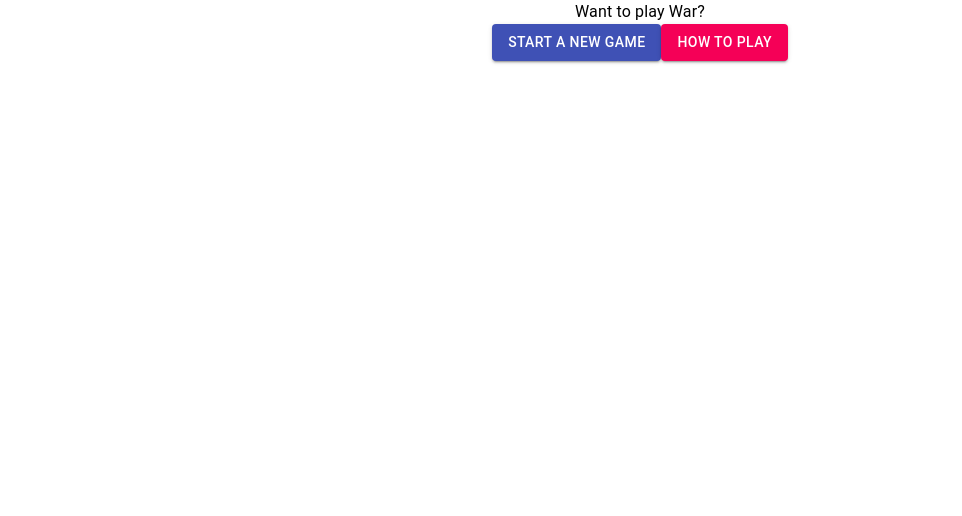
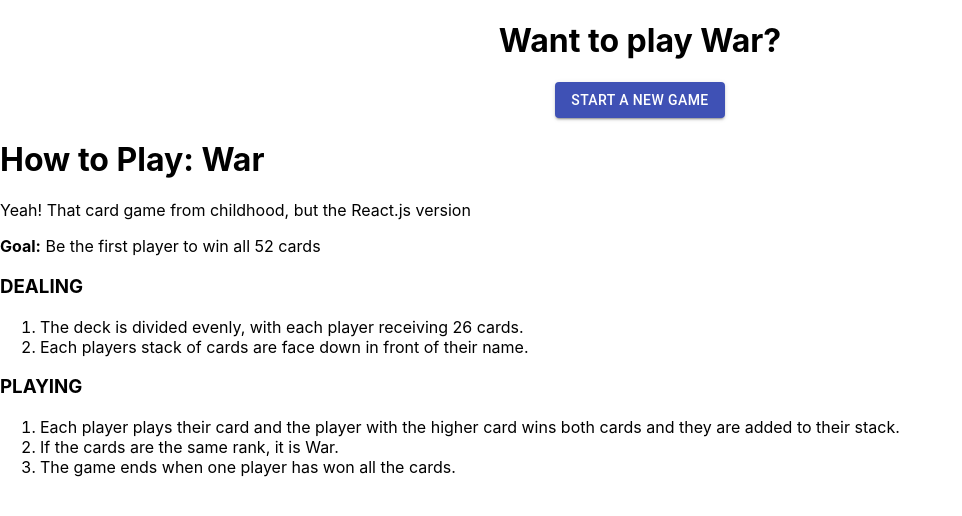
Before and after one commit to jadaquandt/React-War-in-Space, a React (Create React App) app: page /home in a window 1280 px wide. Shown: the top 516 px of the page, without its empty margins (0-962 px from the left). Built offline with nearby package versions, Linux system fonts and the light colour scheme.

Commit message:
adding instructions component and working on rendering cards onClick

```diff
--- a/src/components/App.jsx
+++ b/src/components/App.jsx
@@ -1,7 +1,7 @@
 import React from 'react';
 import Table from './Table';
 // import Game from './Game';
-// import Instructions from './Instructions';
+import Instructions from './Instructions';
 
 import {
   BrowserRouter as Router,
@@ -15,8 +15,7 @@ const App = () => (
   <Router>
     <Redirect from='/' to='/home' />
     <Table />
-    {/* <Game /> */}
-    {/* <Instructions /> */}
+    <Instructions />
     {/* <Game /> */}
         {/* <Route exact path="/home" />
         <Route path="/home/game" component={Game} /> */}
--- a/src/components/Game.jsx
+++ b/src/components/Game.jsx
@@ -174,8 +174,6 @@ else if (winner === 'Player Two') {
     }
 
     render() {
-        // console.log(this.state.playerOne)
-        // console.log(this.state.playerTwo)
         if (this.state.playerOne.length === 0) {
             return (
                 <div>
@@ -190,8 +188,8 @@ else if (winner === 'Player Two') {
                 </div>
             )
         }
-        let p1Card = this.state.playerOne[0]
-        let p2Card = this.state.playerTwo[0]
+        // let p1Card = this.state.playerOne[0]
+        // let p2Card = this.state.playerTwo[0]
         return (
             <div>
 
--- a/src/components/Instructions.jsx
+++ b/src/components/Instructions.jsx
@@ -1,17 +1,32 @@
 import React, { Component } from 'react'
-import Button from '@material-ui/core/Button';
-import List from '@material-ui/core/List';
-import ListItem from '@material-ui/core/ListItem';
-import ListItemText from '@material-ui/core/ListItemText';
-import DialogTitle from '@material-ui/core/DialogTitle';
-import Dialog from '@material-ui/core/Dialog';
-import Typography from '@material-ui/core/Typography';
+// import Button from '@material-ui/core/Button';
+// import List from '@material-ui/core/List';
+// import ListItem from '@material-ui/core/ListItem';
+// import ListItemText from '@material-ui/core/ListItemText';
+// import DialogTitle from '@material-ui/core/DialogTitle';
+// import Dialog from '@material-ui/core/Dialog';
+// import Typography from '@material-ui/core/Typography';
 
 export class Instructions extends Component {
     render() {
         return (
-            <div>
-                <p>Here are the instructions</p>
+            <div
+            // style= {{textAlign: 'center'}}
+            >
+                <h1>How to Play: War</h1>
+                <p>Yeah! That card game from childhood, but the React.js version</p>
+                <p><strong>Goal:</strong> Be the first player to win all 52 cards</p>
+                <h3>DEALING</h3>
+                <ol>
+                    <li>The deck is divided evenly, with each player receiving 26 cards.</li>
+                    <li>Each players stack of cards are face down in front of their name.</li>
+                </ol>
+                <h3>PLAYING</h3>
+                <ol>
+                    <li>Each player plays their card and the player with the higher card wins both cards and they are added to their stack.</li>
+                    <li>If the cards are the same rank, it is War. </li>
+                    <li>The game ends when one player has won all the cards.</li>
+                </ol>
             </div>
         )
     }
--- a/src/components/Table.jsx
+++ b/src/components/Table.jsx
@@ -2,34 +2,42 @@ import React, { Component } from 'react';
 import { connect } from 'react-redux';
 import './Table.css';
 import Card from './Card';
+// import Instructions from './Instructions';
 import Button from '@material-ui/core/Button';
-import Typography from '@material-ui/core/Typography';
+// import Typography from '@material-ui/core/Typography';
 
-
-// const startGame = () => ({ type: 'START_GAME' });
-// const playCard = () => ({ type: 'PLAY_CARD' });
 
 export class Table extends Component {
 
-    playerOnePlay = (e) => {
+    playerTwoPlay = (e) => {
         // e.preventDefault();
-        // let playerOneDeck = this.props.playerOneCards.shift();
-        console.log("playerOneDeck");
-        // playerOneDeck.shift();
+        console.log('The link was clicked for Player Two.');
+        console.log(e);
     }
 
-    playerTwoPlay = (e) => {
-        e.preventDefault();
-        console.log('The link was clicked for Player Two.');
-    }
-
-    howToPlay = (e) => {
-        e.preventDefault();
-        console.log('The link was clicked for Instructions');
-        //return (<div> <Instructions /> </div>)
+    playerOnePlay = (e) => {
+        let playerOne = this.props.playerOneCards.shift()
+        let p1 = document.getElementById('playerOneCard');
+        // console.log(e)
+        // let playerOneDeck = this.props.playerOneCards.shift();
+        // playerOneDeck.shift();
+        console.log(playerOne)
+        let p1Card = playerOne.shift();
+        console.log(p1Card)
+        // return <Card key={this.p1Card.id}/>
+        // let playerOneDeck = e.map((card) => {
+        //         return p1Card.innerHTML = <div><Card key={this.props.playerOneCards.index} {...card.shift()} /> </div>
+        //     })
+        // let playerOneDeck = e.map((card) => {
+        //         return <Card key={this.props.playerOneCards.index} {...card.shift()} />
+        //     })
+        // console.log(playerOneDeck)
+        return p1.innerHTML = <div><Card props={p1Card}/></div>
     }
 
     render() {
+        let playerOne = this.props.playerOneCards;
+        let playerTwo = this.props.playerOneCards;
         // const playerOne = this.props.deck;
         // console.log(playerOne.shift())
         // let playerOneDeck = this.props.playerOneCards.map((card) => {
@@ -38,15 +46,15 @@ export class Table extends Component {
         // let playerTwoDeck = this.props.playerTwoCards.map((card) => {
         //     return <div><Card key={this.props.playerOneCards.index} {...card.shift()} /> </div>
         // });
-
+//App beginning
         if (this.props.newGame === false) {
             return(
                 <div style= {{textAlign: 'center'}}>
-                <Typography>Want to play War?</Typography>
+                <h1>Want to play War?</h1>
                 <Button onClick={this.props.startGame} variant="contained" color="primary">START A NEW GAME</Button>
-                <Button onClick={this.howToPlay} variant="contained" color="secondary">HOW TO PLAY</Button>
                 </div>
             )
+//Once user clicks "New Game" button
         } else if (this.props.newGame === true){
             return(
                 <div style= {{textAlign: 'center'}}>
@@ -55,7 +63,7 @@ export class Table extends Component {
                     <div id='playerOneCard'>PLAYER ONE CARD GOES HERE</div>
                         <div>Player One</div>
                         <div>Cards remaining: {this.props.playerOneCards[0].length}</div>
-                        <Button onClick={this.playerOnePlay} variant="contained" color="primary">
+                        <Button onClick={() => {this.playerOnePlay(playerOne)}} variant="contained" color="primary">
                         Play Card
                         </Button>
                     </div>
@@ -66,39 +74,17 @@ export class Table extends Component {
                         <div id='playerTwoCard'>PLAYER TWO CARD GOES HERE</div>
                         <div>Player Two</div>
                         <div>Cards remaining: {this.props.playerTwoCards[0].length}</div>
-                        <Button onClick={this.props.playCard} variant="contained" color="primary">
+                        <Button onClick={() => {this.playerTwoPlay(playerTwo)}} variant="contained" color="primary">
                         Play Card
                         </Button>
                     </div>
             </div >
-            <Button onClick={this.howToPlay} variant="contained" color="primary">HOW TO PLAY</Button>
             </div>
             )
         }
         return (
             <div style= {{textAlign: 'center'}}>
-            <div className='table-top'>
-                    <div className='playerOne'>
-                    <div id='playerOneCard'>PLAYER ONE CARD GOES HERE</div>
-                        <div>Player One</div>
-                        <div>Cards remaining: {this.props.playerOneCards[0].length}</div>
-                        <Button onClick={this.playerOnePlay} variant="contained" color="primary">
-                        Play Card
-                        </Button>
-                    </div>
-                <div className='playArea'>
-
-                </div>
-                    <div className='playerTwo'>
-                        <div id='playerTwoCard'>PLAYER TWO CARD GOES HERE</div>
-                        <div>Player Two</div>
-                        <div>Cards remaining: {this.props.playerTwoCards[0].length}</div>
-                        <Button onClick={this.props.playCard} variant="contained" color="primary">
-                        Play Card
-                        </Button>
-                    </div>
-            </div >
-            <Button onClick={this.howToPlay} variant="contained" color="primary">HOW TO PLAY</Button>
+            <p>This is the last else condition</p>
             </div>
         )
     }
@@ -118,6 +104,7 @@ const mapDispatchToProps = (dispatch) => {
         setUp: () => {dispatch({type: 'SETUP'})},
         startGame: () => {dispatch({type: 'START_GAME'})},
         playCard: () => {dispatch({type: 'PLAY_CARD'})},
+        howToPlay: () => {dispatch({type: 'GAME_INSTRUCTIONS'})},
         dispatch
     }
 }
--- a/src/reducer.js
+++ b/src/reducer.js
@@ -7,8 +7,8 @@ const initialState = {
     gameOver: false,
     playerOneCards: [],
     playerTwoCards: [],
-    p1Card: null,
-    p2Card: null,
+    getInstructions: false,
+    war: false,
     description: "",
 }
 
@@ -31,11 +31,16 @@ export default function reducer (state = initialState, action) {
                 description: "game is loaded",
             };
         case "PLAY_CARD":
+
             return {
                 ...state,
                 description: "DISPATCH IS WORKING",
             };
-
+        case "GAME_INSTRUCTIONS":
+            return {
+                ...state,
+                getInstructions: true,
+            };
         default: return state;
     }
 }
```
